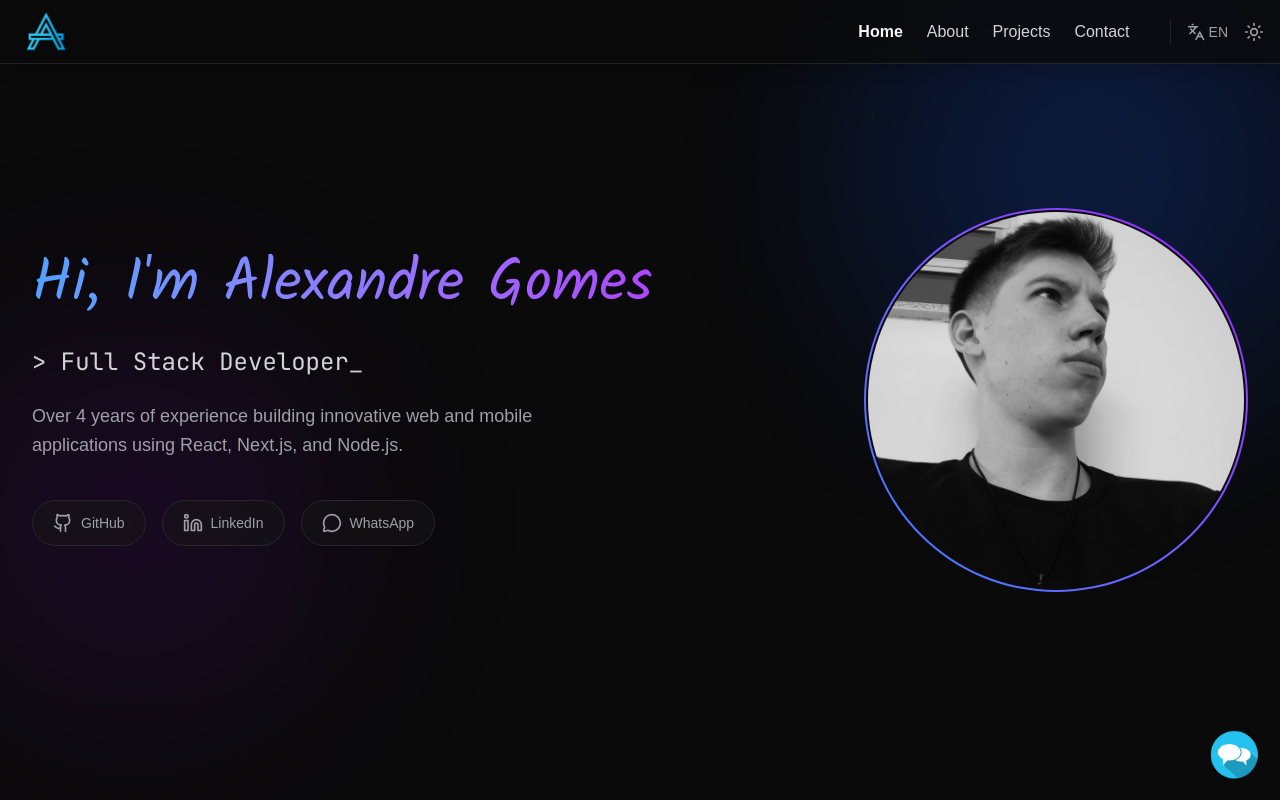
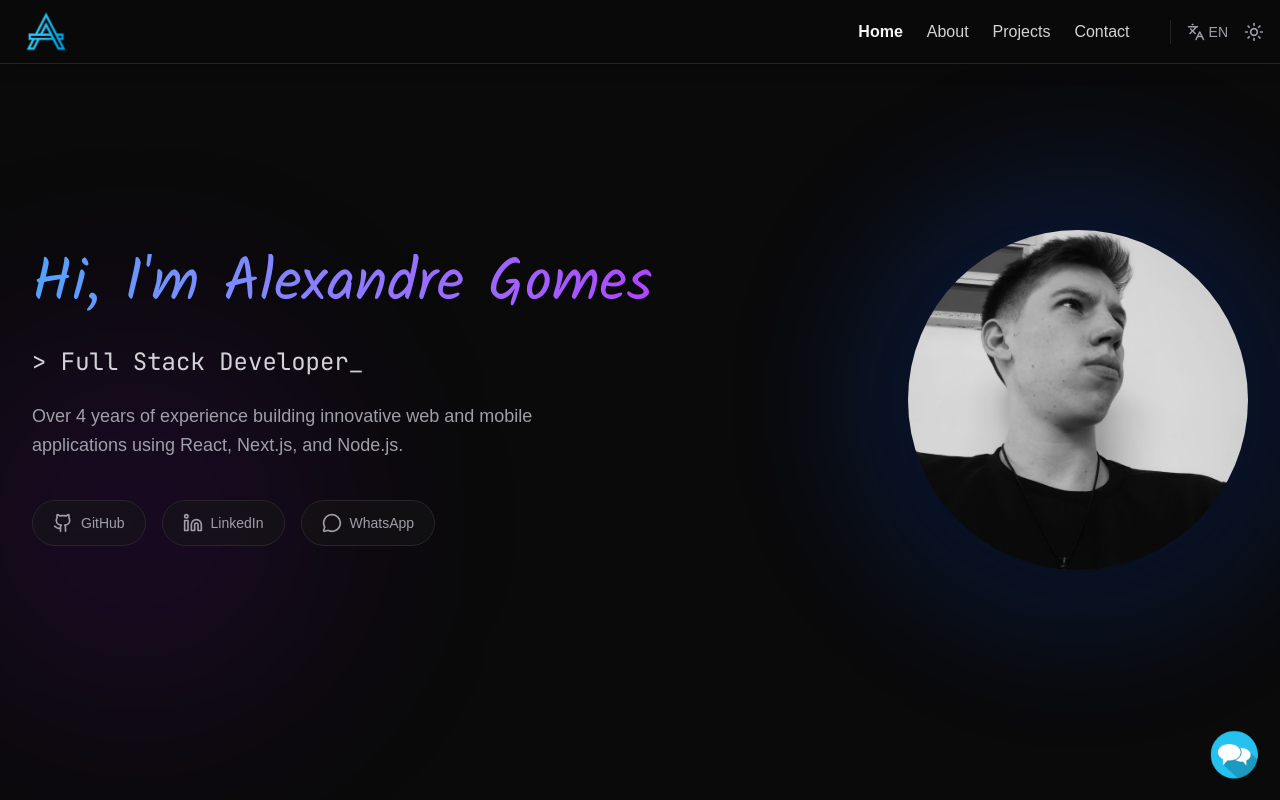
Before and after one commit to AlexandreGomes08/meu-portfolio, a Next.js app in the folder frontend/: page / in a window 1280 px wide. Shown: the top 800 px of the page. Built offline with nearby package versions, Linux system fonts and the light colour scheme.

Commit message:
feat: change background animation

```diff
--- a/frontend/src/components/landing/Principal.tsx
+++ b/frontend/src/components/landing/Principal.tsx
@@ -36,7 +36,6 @@ export default function Principal() {
 		<div className="relative min-h-screen bg-neutral-950 overflow-hidden flex flex-col">
 			{/* Background Effects */}
 			<div className="absolute top-0 left-0 w-full h-full overflow-hidden pointer-events-none z-0">
-				<div className="absolute top-[-10%] right-[-5%] w-[500px] h-[500px] bg-blue-600/20 rounded-full blur-[100px] animate-pulse" />
 				<div className="absolute bottom-[10%] left-[-5%] w-[400px] h-[400px] bg-purple-600/10 rounded-full blur-[100px]" />
 			</div>
 
@@ -91,15 +90,17 @@ export default function Principal() {
 						initial={{ opacity: 0, scale: 0.9 }}
 						animate={{ opacity: 1, scale: 1 }}
 						transition={{ duration: 0.7 }}
-						className="relative"
+						className="relative flex items-center justify-center group"
 					>
-						<div className="relative w-64 h-64 sm:w-80 sm:h-80 lg:w-96 lg:h-96 rounded-full p-1 bg-gradient-to-tr from-blue-500 to-purple-600">
-							<div className="absolute inset-0 bg-neutral-950 rounded-full m-[2px]" />
+						{/* Spotlight Glow behind the photo (formerly top-right corner glow) */}
+						<div className="absolute inset-0 -m-12 bg-blue-600/20 rounded-full blur-[80px] animate-pulse pointer-events-none group-hover:bg-blue-500/30 transition-colors duration-700" />
+
+						<div className="relative w-56 h-56 sm:w-72 sm:h-72 lg:w-85 lg:h-85 rounded-full overflow-hidden shadow-2xl transition-transform duration-500 ">
 							<Image
 								src="/minha-foto.jpeg"
 								alt="Alexandre Gomes"
 								fill
-								className="rounded-full object-cover p-1"
+								className="object-cover"
 								priority
 							/>
 						</div>
```
